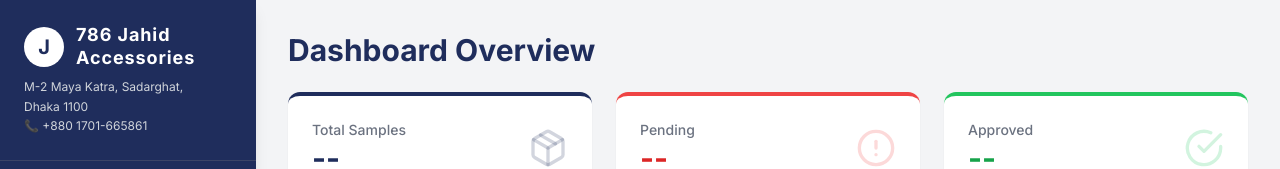
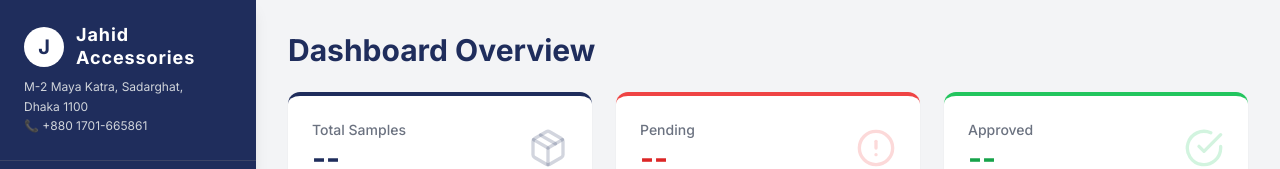
Before and after one commit to jahidaccessories26-cloud/jahid-erp, a Next.js app: page / in a window 1280 px wide. Shown: the top 169 px of the page. Built offline with nearby package versions, Linux system fonts and the light colour scheme.

Commit message:
Update layout.tsx

```diff
--- a/src/app/layout.tsx
+++ b/src/app/layout.tsx
@@ -25,7 +25,7 @@ export default function RootLayout({
                 J
               </div>
               {/* এখানে নাম পরিবর্তন করা হয়েছে */}
-              <h1 className="text-lg font-bold tracking-wider leading-tight">786 Jahid<br/>Accessories</h1>
+              <h1 className="text-lg font-bold tracking-wider leading-tight"> Jahid<br/>Accessories</h1>
             </div>
             <p className="text-xs text-gray-300 mt-2 leading-relaxed">
               M-2 Maya Katra, Sadarghat,<br />Dhaka 1100<br />
```
